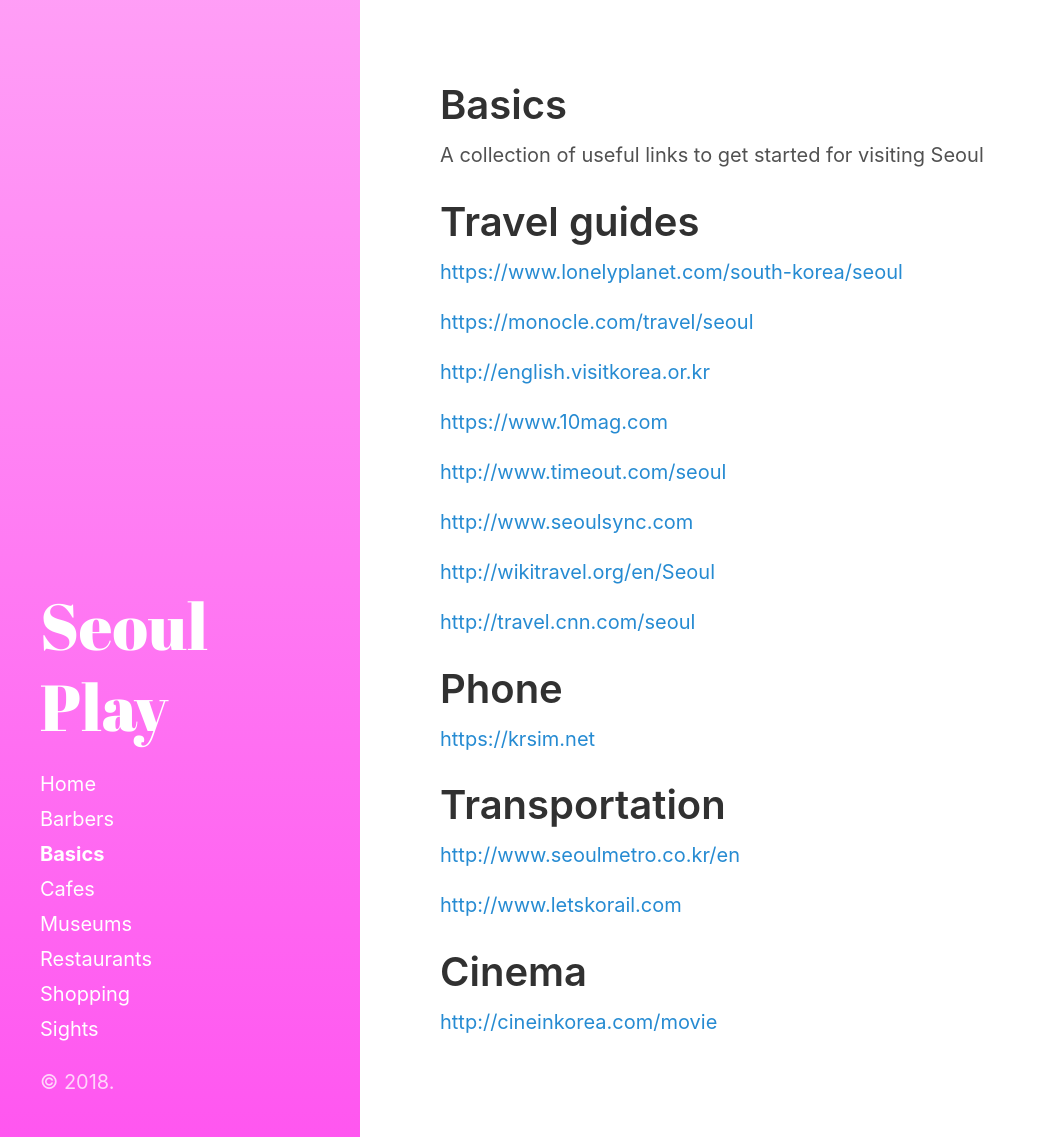
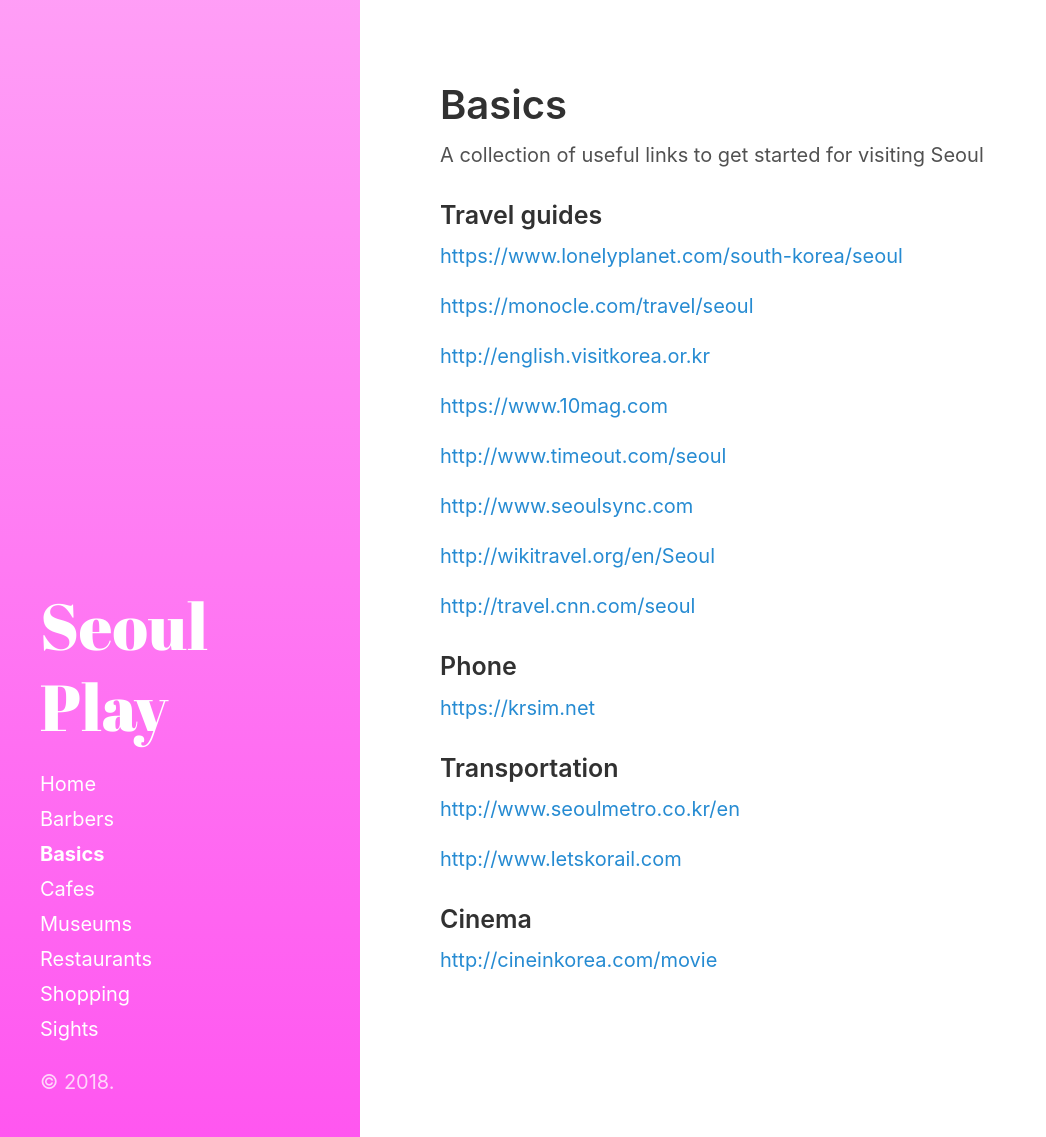
Before and after one commit to seoulplay/seoulplay.github.io, a Jekyll site: the page built from category/basics.md, in a window 1280 px wide. Shown: the whole page, without its empty margins (0-1046 px from the left). Built offline with Jekyll 4.4.1, drawn with Linux system fonts in a browser that asks for light colours.

```diff
--- a/category/basics.md
+++ b/category/basics.md
@@ -5,7 +5,7 @@ title: Basics
 
 A collection of useful links to get started for visiting Seoul
 
-# Travel guides
+### Travel guides
 
 <https://www.lonelyplanet.com/south-korea/seoul>
 
@@ -23,16 +23,16 @@ A collection of useful links to get started for visiting Seoul
 
 <http://travel.cnn.com/seoul>
 
-# Phone
+### Phone
 
 <https://krsim.net>
 
-# Transportation
+### Transportation
 
 <http://www.seoulmetro.co.kr/en>
 
 <http://www.letskorail.com>
 
-# Cinema
+### Cinema
 
 <http://cineinkorea.com/movie>
```
